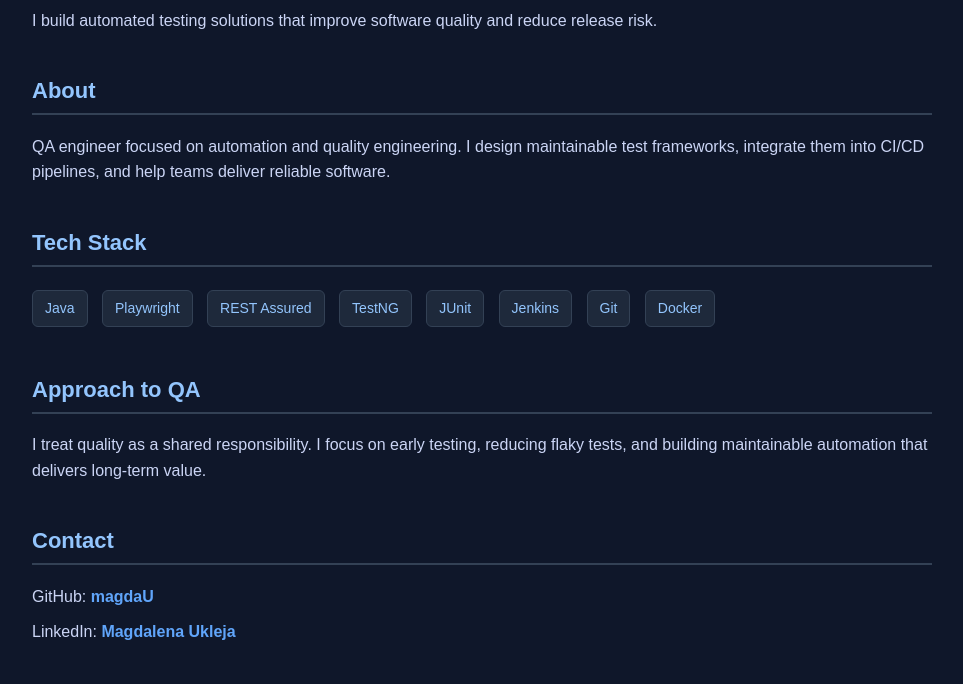
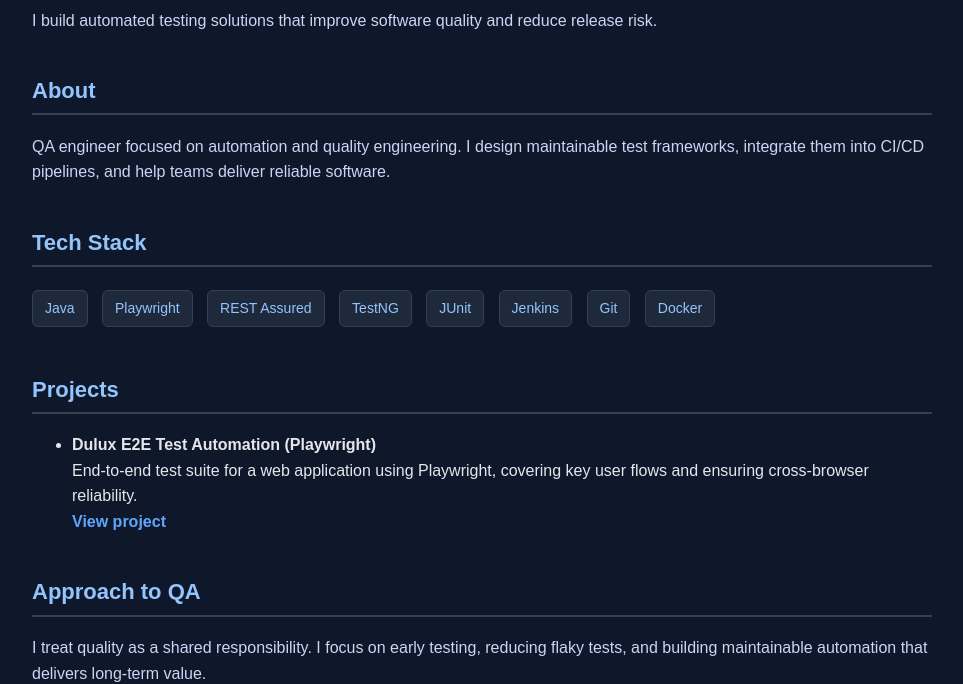
Before and after one commit to magdaU/magdalena-ukleja, a plain HTML site: page index.html in a window 1280 px wide. Shown: the part 125-809 px from the top of the page, without its empty margins (158-1121 px from the left). Drawn offline with Linux system fonts and the light colour scheme.

Commit message:
Update index.html

```diff
--- a/index.html
+++ b/index.html
@@ -112,6 +112,20 @@
   </div>
 
   <div class="section">
+  <h2>Projects</h2>
+  <ul>
+    <li>
+      <strong>Dulux E2E Test Automation (Playwright)</strong><br>
+      End-to-end test suite for a web application using Playwright, covering key user flows
+      and ensuring cross-browser reliability.<br>
+      <a href="https://magdau.github.io/playwright-e2e-test-dulux/#" target="_blank">
+        View project
+      </a>
+    </li>
+  </ul>
+</div>
+
+  <div class="section">
     <h2>Approach to QA</h2>
     <p>
       I treat quality as a shared responsibility. I focus on early testing, reducing flaky tests,
```
